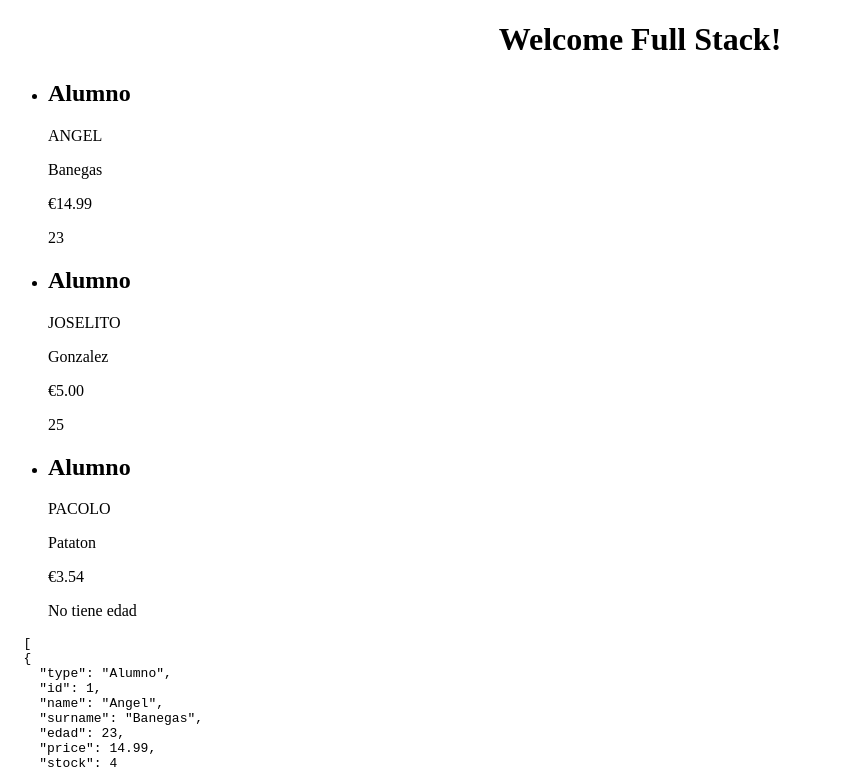
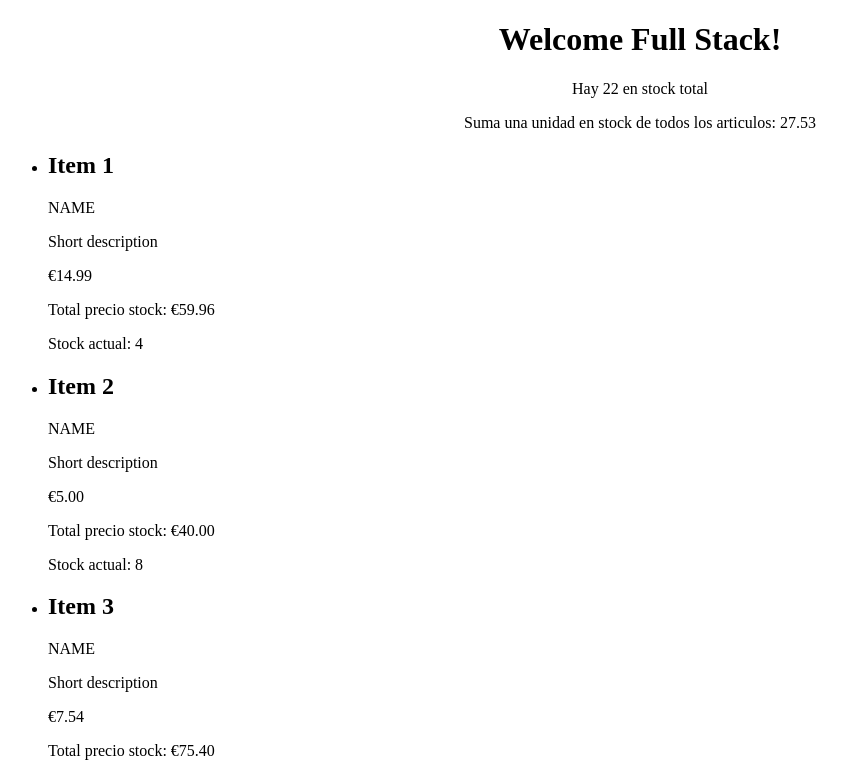
Before and after one commit to inegas/EOI-tienda, an Angular app: page / in a window 1280 px wide. Shown: the top 771 px of the page, without its empty margins (0-853 px from the left). Built offline with nearby package versions, Linux system fonts and the light colour scheme.

Commit message:
custom pipe

```diff
--- a/src/app/app.component.html
+++ b/src/app/app.component.html
@@ -3,23 +3,28 @@
   <h1>
     Welcome {{ title }}!
   </h1>
+  <p>Hay {{ totalItem() }} en stock total</p>
+  <p>Suma una unidad en stock de todos los articulos: {{myItem | total:'price'}}</p>
+
 </div>
 <ul *ngFor="let item of myItem">
   <li>
     <h2>{{item.type}}</h2>
     <p>{{item.name | uppercase}}</p>
-    <p>{{item.surname}}</p>
+    <p>{{item.description}}</p>
     <p>{{item.price | currency:'EUR'}}</p>
-    <ng-container *ngIf="item.edad == 0; else elseTemplate">
-      <p>No tiene edad</p>
+    <p>Total precio stock: {{ item.price | store:item.stock | currency:'EUR' }}</p>
+    <ng-container *ngIf="item.stock == 0; else elseTemplate">
+      <p>Stock no disponible</p>
     </ng-container>
     <ng-template #elseTemplate>
-      <p>{{item.edad}}</p>
+      <p>Stock actual: {{item.stock}}</p>
     </ng-template>
   </li>
 </ul>
-<pre>
+<!-- <pre>
   {{myItem | json}}
-</pre>
-<p>Hay tantos {{ totalItem() }}</p>
+</pre> -->
+
+
 <router-outlet></router-outlet>
--- a/src/app/app.component.ts
+++ b/src/app/app.component.ts
@@ -1,7 +1,4 @@
-import {
-  Component
-} from '@angular/core';
-import { filterQueryId } from '@angular/core/src/view/util';
+import { Component } from '@angular/core';
 
 @Component({
   selector: 'app-root',
@@ -11,40 +8,36 @@ import { filterQueryId } from '@angular/core/src/view/util';
 export class AppComponent {
   title = 'Full Stack';
   myItem = [{
-      'type': 'Alumno',
+      'type': 'Item 1',
       'id': 1,
-      'name': 'Angel',
-      'surname': 'Banegas',
+      'name': 'Name',
+      'description': 'Short description',
       'edad': 23,
       'price': 14.99,
       'stock': 4
     },
     {
-      'type': 'Alumno',
+      'type': 'Item 2',
       'id': 2,
-      'name': 'Joselito',
-      'surname': 'Gonzalez',
+      'name': 'Name',
+      'description': 'Short description',
       'edad': 25,
       'price': 5,
       'stock': 8
     },
     {
-      'type': 'Alumno',
+      'type': 'Item 3',
       'id': 3,
-      'name': 'Pacolo',
-      'surname': 'Pataton',
+      'name': 'Name',
+      'description': 'Short description',
       'edad': 0,
-      'price': 3.54,
+      'price': 7.54,
       'stock': 10
     }
   ];
 
-totalItem(){
-
-  let result2 = this.myItem.reduce( (a , b) =>  a + b.stock, 0 );
-  return result2;
-
-}
-
-
-}
+  totalItem() {
+    let result2 = this.myItem.reduce((a, b) => a + b.stock, 0);
+    return result2;
+  };
+};
--- a/src/app/app.module.ts
+++ b/src/app/app.module.ts
@@ -3,10 +3,14 @@ import { NgModule } from '@angular/core';
 
 import { AppRoutingModule } from './app-routing.module';
 import { AppComponent } from './app.component';
+import { TotalPipe } from './total.pipe';
+import { StorePipe } from './store.pipe';
 
 @NgModule({
   declarations: [
-    AppComponent
+    AppComponent,
+    TotalPipe,
+    StorePipe
   ],
   imports: [
     BrowserModule,
--- /dev/null
+++ b/src/app/store.pipe.ts
@@ -0,0 +1,15 @@
+import { Pipe, PipeTransform } from '@angular/core';
+
+@Pipe({
+  name: 'store'
+})
+export class StorePipe implements PipeTransform {
+
+ transform(args1:number, args2:number): any {
+    if (args1 != null && args2 != null) {
+      return args1 * args2;
+    } else {
+      console.log('Erro en el');
+    }
+  }
+};
--- /dev/null
+++ b/src/app/total.pipe.ts
@@ -0,0 +1,19 @@
+import { Pipe, PipeTransform } from '@angular/core';
+
+@Pipe({
+  name: 'total'
+})
+export class TotalPipe implements PipeTransform {
+
+  transform(value:any, args1:string): any {
+    if (args1 != null) {
+    return value.reduce( (a , b) =>  a + b[args1], 0 );
+    } else {
+    console.log('error');
+    };
+
+    /* let result =  value.reduce( (a , b) =>  a + b, 0 );
+    return result ; */
+  }
+
+}
```
Also changed, not shown: 2 other files (tests, documents, lock files or other folders).
